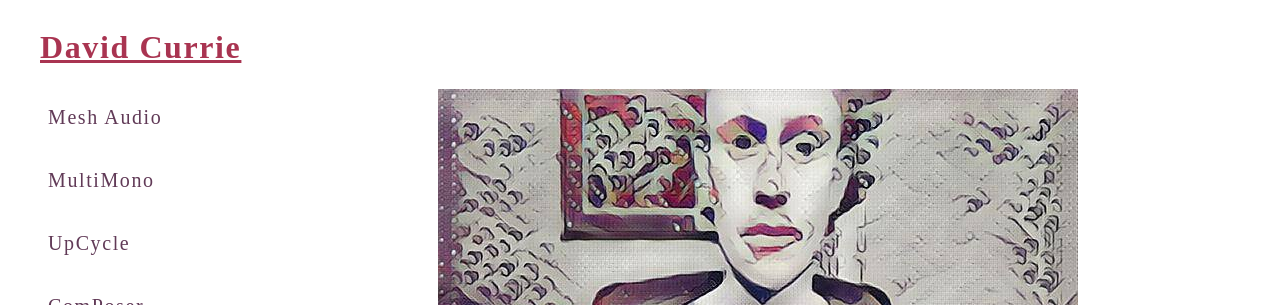
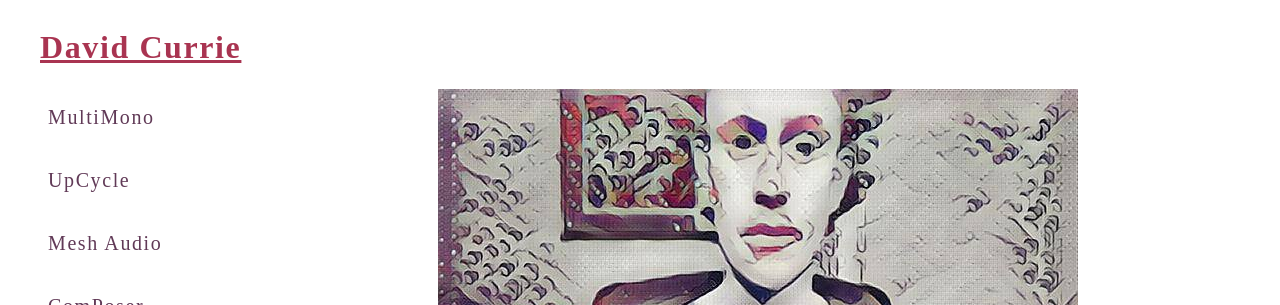
Before and after one commit to davidalexandercurrie/www, a React (Create React App) app: page / in a window 1280 px wide. Shown: the top 305 px of the page. Built offline with nearby package versions, Linux system fonts and the light colour scheme; a web font is replaced by a local one.

Commit message:
change nav order

```diff
--- a/src/Components/Nav.js
+++ b/src/Components/Nav.js
@@ -1,19 +1,19 @@
 import React from "react";
-const Nav = props => {
+const Nav = (props) => {
   return (
     <div className="Nav">
       <h1 onClick={() => props.setContentFunc("home")} id="home">
         David Currie
       </h1>
       <ul id="workList">
-        <li onClick={() => props.setContentFunc("necklace")} id="necklace">
-          Mesh Audio
-        </li>
         <li onClick={() => props.setContentFunc("multimono")} id="multimono">
           MultiMono
         </li>
         <li onClick={() => props.setContentFunc("upCycle")} id="upCycle">
           UpCycle
+        </li>
+        <li onClick={() => props.setContentFunc("necklace")} id="necklace">
+          Mesh Audio
         </li>
         <li onClick={() => props.setContentFunc("comPoser")} id="comPoser">
           ComPoser
```
